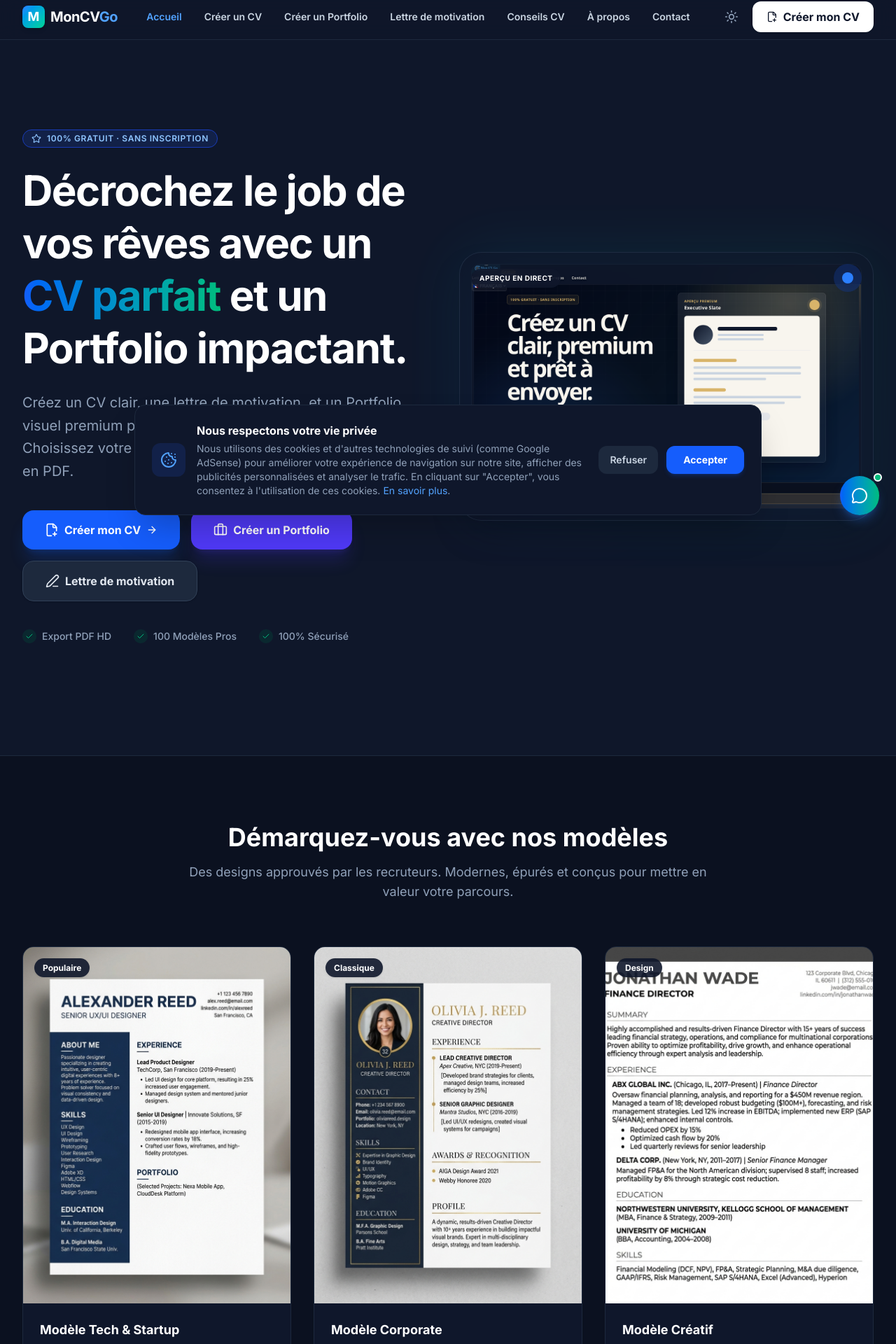
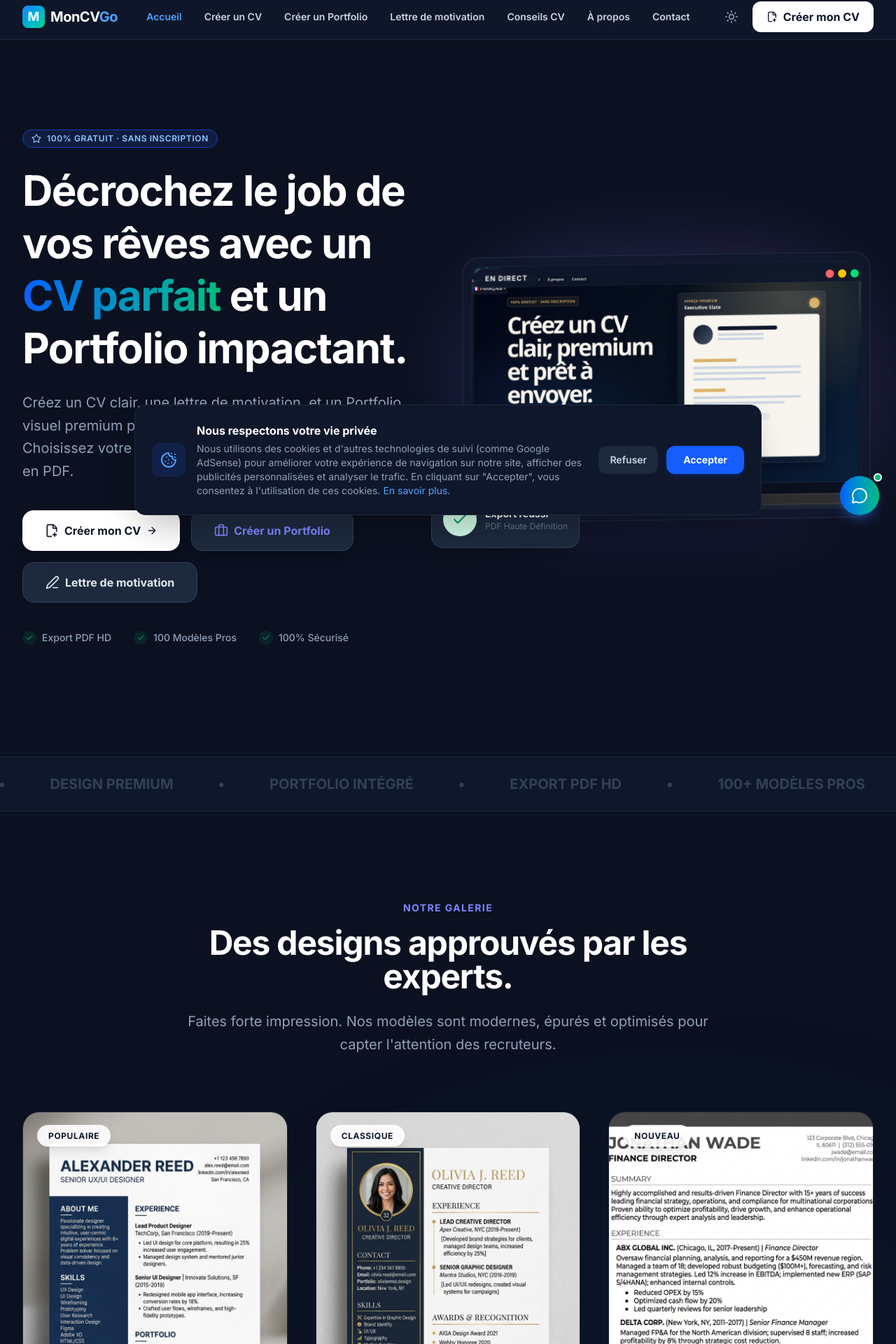
Before and after one commit to dovaphonedz-jpg/mon-cv-go, a React (Vite) app: page / in a window 1280 px wide. Shown: the part 40-1960 px from the top of the page at 70% size. Built offline with nearby package versions, Linux system fonts and the light colour scheme; a web font is replaced by a local one.

Commit message:
feat: enhance Home.jsx with modern graphics and animations

```diff
--- a/src/pages/Home.jsx
+++ b/src/pages/Home.jsx
@@ -18,14 +18,28 @@ export default function Home() {
   };
 
   return (
-    <div className="bg-slate-50 dark:bg-[#0F172A] min-h-screen overflow-hidden selection:bg-blue-500/30">
+    <div className="bg-slate-50 dark:bg-[#0B1120] min-h-screen overflow-hidden selection:bg-indigo-500/30">
 
-      {/* HERO SECTION - Glassmorphism & SaaS Vibes */}
+      {/* HERO SECTION - Modern & Animated */}
       <section className="relative pt-20 pb-24 sm:pt-32 sm:pb-40" id="accueil">
-        {/* Background glow effects */}
-        <div className="absolute top-0 inset-x-0 h-[500px] overflow-hidden -z-10">
-          <div className="absolute -top-40 left-1/2 -translate-x-1/2 w-[800px] h-[500px] bg-blue-600/20 dark:bg-blue-600/10 blur-[100px] rounded-full"></div>
-          <div className="absolute top-20 right-0 w-[400px] h-[400px] bg-emerald-500/10 dark:bg-emerald-500/5 blur-[100px] rounded-full"></div>
+        {/* Animated Background Gradients */}
+        <div className="absolute inset-0 overflow-hidden -z-10">
+          <motion.div
+            animate={{
+              scale: [1, 1.2, 1],
+              opacity: [0.3, 0.5, 0.3],
+            }}
+            transition={{ duration: 8, repeat: Infinity, ease: "easeInOut" }}
+            className="absolute -top-[20%] -left-[10%] w-[70vw] h-[70vw] rounded-full bg-gradient-to-tr from-blue-600/20 to-indigo-600/20 blur-[120px]"
+          />
+          <motion.div
+            animate={{
+              scale: [1, 1.5, 1],
+              opacity: [0.2, 0.4, 0.2],
+            }}
+            transition={{ duration: 10, repeat: Infinity, ease: "easeInOut", delay: 2 }}
+            className="absolute top-[20%] -right-[10%] w-[60vw] h-[60vw] rounded-full bg-gradient-to-bl from-emerald-500/20 to-teal-400/20 blur-[120px]"
+          />
         </div>
 
         <div className="max-w-7xl mx-auto px-4 sm:px-6 lg:px-8">
@@ -52,17 +66,18 @@ export default function Home() {
               </motion.p>
 
               <motion.div variants={itemVariants} className="mt-10 flex flex-col sm:flex-row flex-wrap gap-4 justify-center lg:justify-start">
-                <Link to="/create" className="group flex items-center justify-center gap-2 px-8 py-4 bg-blue-600 hover:bg-blue-700 text-white font-bold rounded-2xl shadow-xl shadow-blue-600/20 transition-all hover:-translate-y-1">
-                  <FilePlus2 className="w-5 h-5" />
-                  Créer mon CV
-                  <ArrowRight className="w-4 h-4 group-hover:translate-x-1 transition-transform" />
+                <Link to="/create" className="group relative overflow-hidden flex items-center justify-center gap-2 px-8 py-4 bg-slate-900 dark:bg-white text-white dark:text-slate-900 font-bold rounded-2xl shadow-xl transition-all hover:scale-105 hover:shadow-2xl">
+                  <div className="absolute inset-0 bg-gradient-to-r from-blue-600 to-indigo-600 opacity-0 group-hover:opacity-100 transition-opacity duration-300"></div>
+                  <FilePlus2 className="w-5 h-5 relative z-10 group-hover:text-white" />
+                  <span className="relative z-10 group-hover:text-white">Créer mon CV</span>
+                  <ArrowRight className="w-4 h-4 relative z-10 group-hover:text-white group-hover:translate-x-1 transition-transform" />
                 </Link>
-                <Link to="/portfolio" className="flex items-center justify-center gap-2 px-8 py-4 bg-indigo-600 hover:bg-indigo-700 text-white font-bold rounded-2xl shadow-xl shadow-indigo-600/20 transition-all hover:-translate-y-1">
-                  <Briefcase className="w-5 h-5" />
+                <Link to="/portfolio" className="group flex items-center justify-center gap-2 px-8 py-4 bg-white dark:bg-slate-800 hover:bg-indigo-50 dark:hover:bg-slate-700 text-indigo-600 dark:text-indigo-400 font-bold rounded-2xl shadow-lg border border-indigo-100 dark:border-slate-700 transition-all hover:scale-105 hover:shadow-indigo-500/20">
+                  <Briefcase className="w-5 h-5 group-hover:scale-110 transition-transform" />
                   Créer un Portfolio
                 </Link>
-                <Link to="/lettre-motivation" className="flex items-center justify-center gap-2 px-8 py-4 bg-white dark:bg-slate-800 hover:bg-slate-50 dark:hover:bg-slate-700 text-slate-700 dark:text-slate-200 font-bold rounded-2xl border border-slate-200 dark:border-slate-700 shadow-sm transition-all hover:-translate-y-1">
-                  <PenLine className="w-5 h-5" />
+                <Link to="/lettre-motivation" className="group flex items-center justify-center gap-2 px-8 py-4 bg-white dark:bg-slate-800 hover:bg-slate-50 dark:hover:bg-slate-700 text-slate-700 dark:text-slate-200 font-bold rounded-2xl shadow-sm border border-slate-200 dark:border-slate-700 transition-all hover:scale-105">
+                  <PenLine className="w-5 h-5 group-hover:-rotate-12 transition-transform" />
                   Lettre de motivation
                 </Link>
               </motion.div>
@@ -74,66 +89,123 @@ export default function Home() {
               </motion.div>
             </motion.div>
 
-            {/* Right Content - Glassmorphism Card */}
+            {/* Right Content - Animated Mockup Showcase */}
             <motion.div
-              initial={{ opacity: 0, scale: 0.95, rotate: 2 }}
-              animate={{ opacity: 1, scale: 1, rotate: 0 }}
-              transition={{ duration: 0.8, delay: 0.2, type: 'spring' }}
-              className="hidden lg:block relative z-10"
+              initial={{ opacity: 0, x: 50 }}
+              animate={{ opacity: 1, x: 0 }}
+              transition={{ duration: 1, delay: 0.3, type: 'spring' }}
+              className="hidden lg:block relative z-10 perspective-1000"
             >
-              <div className="absolute inset-0 bg-gradient-to-tr from-blue-500 to-emerald-400 blur-2xl opacity-20 dark:opacity-10 rounded-[3rem]"></div>
-              <div className="relative bg-white/60 dark:bg-slate-900/60 backdrop-blur-xl border border-white/40 dark:border-slate-700/50 p-4 rounded-[2rem] shadow-2xl">
-                <div className="absolute top-4 left-4 right-4 flex justify-between items-center z-20">
-                  <span className="bg-slate-900/80 text-white text-[10px] font-bold uppercase tracking-wider px-3 py-1.5 rounded-full backdrop-blur-md">Aperçu en direct</span>
-                  <div className="w-10 h-10 rounded-full bg-blue-600/20 flex items-center justify-center backdrop-blur-md">
-                    <div className="w-4 h-4 bg-blue-500 rounded-full animate-pulse"></div>
+              <motion.div
+                animate={{ y: [0, -20, 0] }}
+                transition={{ duration: 6, repeat: Infinity, ease: "easeInOut" }}
+                className="relative"
+              >
+                <div className="absolute inset-0 bg-gradient-to-tr from-indigo-500 to-purple-400 blur-3xl opacity-30 dark:opacity-20 rounded-full"></div>
+
+                {/* Main Mockup */}
+                <div className="relative bg-white/80 dark:bg-slate-900/80 backdrop-blur-2xl border border-white/50 dark:border-slate-700/50 p-3 rounded-3xl shadow-2xl transform rotate-y-[-10deg] rotate-x-[5deg]">
+                  <div className="absolute top-4 left-4 right-4 flex justify-between items-center z-20">
+                    <span className="bg-slate-900/90 text-white text-[10px] font-bold uppercase tracking-widest px-4 py-1.5 rounded-full backdrop-blur-md shadow-lg">En direct</span>
+                    <div className="flex gap-1.5">
+                      <div className="w-3 h-3 rounded-full bg-red-400"></div>
+                      <div className="w-3 h-3 rounded-full bg-yellow-400"></div>
+                      <div className="w-3 h-3 rounded-full bg-green-400"></div>
+                    </div>
                   </div>
+                  <img src="/executive_slate_preview.png" alt="Aperçu du CV" className="w-full h-auto rounded-2xl shadow-inner border border-slate-200/50 dark:border-slate-800/50 object-cover" style={{ maxHeight: '600px' }} />
                 </div>
-                <img src="/executive_slate_preview.png" alt="Aperçu du CV" className="w-full h-auto rounded-xl shadow-inner border border-slate-200/50 dark:border-slate-800/50" />
-              </div>
+
+                {/* Floating Elements */}
+                <motion.div
+                  animate={{ y: [0, 15, 0], rotate: [0, 5, 0] }}
+                  transition={{ duration: 5, repeat: Infinity, ease: "easeInOut", delay: 1 }}
+                  className="absolute -bottom-10 -left-10 bg-white dark:bg-slate-800 p-4 rounded-2xl shadow-xl border border-slate-100 dark:border-slate-700 flex items-center gap-3"
+                >
+                  <div className="w-12 h-12 rounded-full bg-emerald-100 text-emerald-600 flex items-center justify-center"><Check className="w-6 h-6" /></div>
+                  <div>
+                    <p className="text-sm font-bold text-slate-800 dark:text-white">Export réussi</p>
+                    <p className="text-xs text-slate-500">PDF Haute Définition</p>
+                  </div>
+                </motion.div>
+              </motion.div>
             </motion.div>
 
           </div>
         </div>
       </section>
 
+      {/* INFINITE SCROLLING MARQUEE */}
+      <div className="w-full bg-white dark:bg-slate-900 border-y border-slate-200 dark:border-slate-800 py-6 overflow-hidden flex whitespace-nowrap">
+        <motion.div
+          animate={{ x: [0, -1035] }}
+          transition={{ duration: 20, repeat: Infinity, ease: "linear" }}
+          className="flex gap-16 items-center px-8"
+        >
+          {/* Repeat multiple times for continuous scrolling */}
+          {[...Array(3)].map((_, i) => (
+            <React.Fragment key={i}>
+              <span className="text-xl font-black text-slate-300 dark:text-slate-700">100+ MODÈLES PROS</span>
+              <span className="text-xl font-black text-slate-300 dark:text-slate-700">•</span>
+              <span className="text-xl font-black text-slate-300 dark:text-slate-700">DESIGN PREMIUM</span>
+              <span className="text-xl font-black text-slate-300 dark:text-slate-700">•</span>
+              <span className="text-xl font-black text-slate-300 dark:text-slate-700">PORTFOLIO INTÉGRÉ</span>
+              <span className="text-xl font-black text-slate-300 dark:text-slate-700">•</span>
+              <span className="text-xl font-black text-slate-300 dark:text-slate-700">EXPORT PDF HD</span>
+              <span className="text-xl font-black text-slate-300 dark:text-slate-700">•</span>
+            </React.Fragment>
+          ))}
+        </motion.div>
+      </div>
+
       {/* GALERIE SECTION */}
-      <section id="modeles-galerie" className="py-24 bg-white dark:bg-[#0B1120] border-t border-slate-100 dark:border-slate-800">
-        <div className="max-w-7xl mx-auto px-4 sm:px-6 lg:px-8">
+      <section id="modeles-galerie" className="relative py-32 bg-slate-50 dark:bg-[#0B1120]">
+        <div className="absolute top-0 left-0 w-full h-full overflow-hidden pointer-events-none">
+          <div className="absolute -bottom-1/2 -right-1/4 w-full h-full bg-blue-500/5 blur-[150px] rounded-full"></div>
+        </div>
+
+        <div className="max-w-7xl mx-auto px-4 sm:px-6 lg:px-8 relative z-10">
           <motion.div
-            initial={{ opacity: 0, y: 20 }}
+            initial={{ opacity: 0, y: 30 }}
             whileInView={{ opacity: 1, y: 0 }}
             viewport={{ once: true, margin: "-100px" }}
-            className="text-center max-w-3xl mx-auto mb-16"
+            className="text-center max-w-3xl mx-auto mb-20"
           >
-            <h2 className="text-3xl sm:text-4xl font-extrabold text-slate-900 dark:text-white">Démarquez-vous avec nos modèles</h2>
-            <p className="mt-4 text-lg text-slate-600 dark:text-slate-400">Des designs approuvés par les recruteurs. Modernes, épurés et conçus pour mettre en valeur votre parcours.</p>
+            <span className="text-indigo-600 dark:text-indigo-400 font-bold tracking-widest uppercase text-sm mb-4 block">Notre Galerie</span>
+            <h2 className="text-4xl sm:text-5xl font-black text-slate-900 dark:text-white tracking-tight">Des designs approuvés par les experts.</h2>
+            <p className="mt-6 text-xl text-slate-600 dark:text-slate-400 leading-relaxed">Faites forte impression. Nos modèles sont modernes, épurés et optimisés pour capter l'attention des recruteurs.</p>
           </motion.div>
 
-          <div className="grid grid-cols-1 md:grid-cols-2 lg:grid-cols-3 gap-8">
+          <div className="grid grid-cols-1 md:grid-cols-2 lg:grid-cols-3 gap-10">
             {[
-              { img: "mockup1.png", title: "Modèle Tech & Startup", tag: "Populaire" },
-              { img: "mockup2.png", title: "Modèle Corporate", tag: "Classique" },
-              { img: "mockup3.png", title: "Modèle Créatif", tag: "Design" }
+              { img: "mockup1.png", title: "Tech & Startup", tag: "Populaire" },
+              { img: "mockup2.png", title: "Executive Corporate", tag: "Classique" },
+              { img: "mockup3.png", title: "Portfolio Créatif", tag: "Nouveau" }
             ].map((mockup, idx) => (
               <motion.div
                 key={idx}
-                initial={{ opacity: 0, y: 30 }}
+                initial={{ opacity: 0, y: 40 }}
                 whileInView={{ opacity: 1, y: 0 }}
                 viewport={{ once: true, margin: "-50px" }}
-                transition={{ delay: idx * 0.1 }}
-                className="group relative rounded-2xl bg-slate-50 dark:bg-slate-900 border border-slate-200 dark:border-slate-800 overflow-hidden hover:shadow-2xl hover:border-blue-500/30 transition-all duration-300 hover:-translate-y-2"
+                transition={{ delay: idx * 0.15, type: 'spring', stiffness: 200, damping: 20 }}
+                className="group relative rounded-3xl bg-white dark:bg-slate-900 shadow-xl shadow-slate-200/50 dark:shadow-none border border-slate-100 dark:border-slate-800 overflow-hidden hover:shadow-2xl hover:shadow-indigo-500/20 dark:hover:shadow-indigo-500/10 hover:border-indigo-500/30 transition-all duration-500 hover:-translate-y-4"
               >
-                <div className="absolute top-4 left-4 z-10">
-                  <span className="bg-white/90 dark:bg-slate-900/90 backdrop-blur-sm text-slate-900 dark:text-white text-xs font-bold px-3 py-1.5 rounded-full shadow-sm">
+                <div className="absolute top-5 left-5 z-20">
+                  <span className="bg-slate-900/90 dark:bg-white/90 backdrop-blur-md text-white dark:text-slate-900 text-xs font-bold uppercase tracking-wider px-4 py-2 rounded-full shadow-lg">
                     {mockup.tag}
                   </span>
                 </div>
-                <div className="aspect-[3/4] overflow-hidden bg-slate-200 dark:bg-slate-800">
-                  <img src={`/${mockup.img}`} alt={mockup.title} className="w-full h-full object-cover object-top transition-transform duration-700 group-hover:scale-105" />
+
+                <div className="aspect-[3/4] overflow-hidden bg-slate-100 dark:bg-slate-800 relative">
+                  <div className="absolute inset-0 bg-gradient-to-t from-slate-900/80 via-transparent to-transparent opacity-0 group-hover:opacity-100 transition-opacity duration-500 z-10 flex items-end p-8">
+                    <button className="w-full py-4 bg-white text-slate-900 font-bold rounded-xl shadow-xl transform translate-y-8 opacity-0 group-hover:translate-y-0 group-hover:opacity-100 transition-all duration-500">
+                      Utiliser ce modèle
+                    </button>
+                  </div>
+                  <img src={`/${mockup.img}`} alt={mockup.title} className="w-full h-full object-cover object-top transition-transform duration-1000 group-hover:scale-110" />
                 </div>
-                <div className="p-6">
-                  <h3 className="font-bold text-lg text-slate-900 dark:text-white group-hover:text-blue-600 dark:group-hover:text-blue-400 transition-colors">{mockup.title}</h3>
+                <div className="p-8 text-center bg-white dark:bg-slate-900 relative z-20">
+                  <h3 className="font-bold text-2xl text-slate-900 dark:text-white">{mockup.title}</h3>
                 </div>
               </motion.div>
             ))}
```
